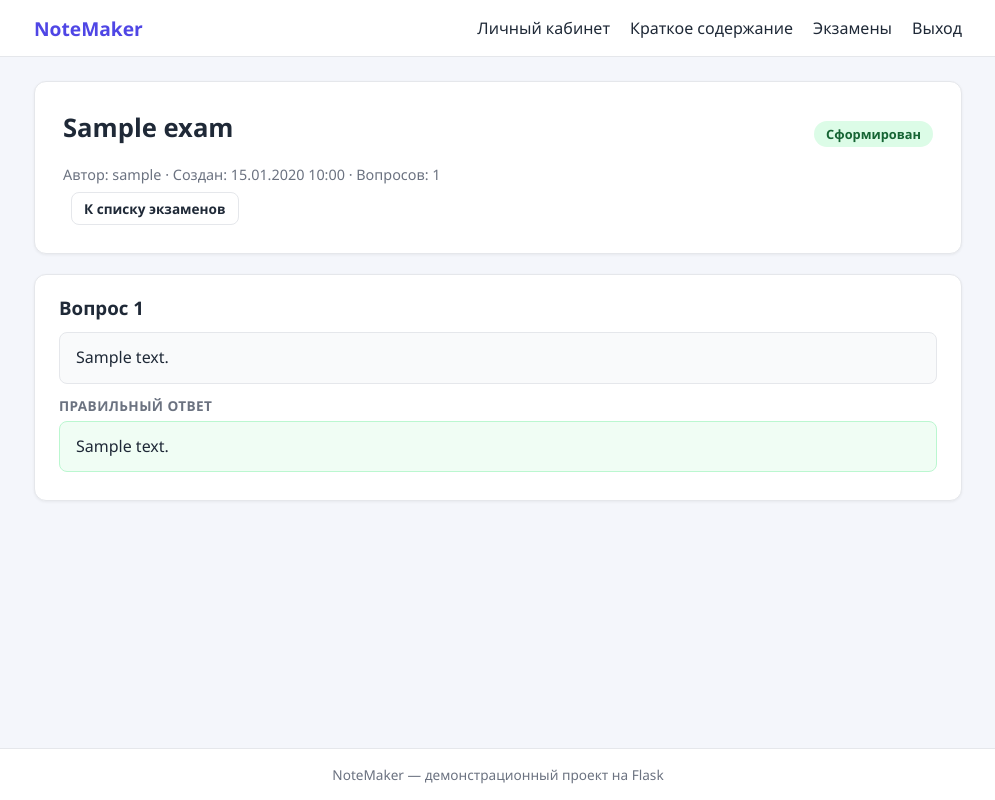
After one commit to alexitkes/notemaker, a Flask app: page /exams/1 in a window 1280 px wide. The commit adds this page. Shown: the whole page, without its empty margins (142-1137 px from the left). Run offline with Flask 3, Linux system fonts and the light colour scheme; the visitor is signed in with stand-in values (Sample User, id 1); tables that the repository leaves empty hold one stand-in row (values such as "Sample post"); parts of the project's set-up code (start-up, migrations or seed data) failed here and were passed over.

Commit message:
Добавить возможность проводить экзамены по статьям
Преподаватель создает объект экзамена, загружая в систему статью. При этом
ИИ-ассистент формирует список вопросов для проверки усвоения статьи и
сохраняет их в системе.

```diff
--- a/app.py
+++ b/app.py
@@ -18,10 +18,19 @@ from config import LLM_API_TYPE, LLM_MODEL, SECRET_KEY
 
 # Модели базы данных (db, User) определены в db_models.py и используются
 # также вспомогательными скриптами (change_password.py)
-from db_models import User, db
+from db_models import (
+    EXAM_STATUS_DRAFT,
+    EXAM_STATUS_PUBLISHED,
+    Exam,
+    ExamQuestion,
+    User,
+    db,
+)
 from llm_service import (
+    EXAM_QUESTION_COUNT,
     LLMConfigError,
     LLMRequestError,
+    generate_exam_questions,
     summarize_article,
 )
 
@@ -134,6 +143,268 @@ def logout():
     session.clear()
     flash("Вы вышли из системы.", "info")
     return redirect(url_for("login"))
+
+
+# --- Экзамены по статьям -----------------------------------------------------
+
+
+def _require_login():
+    """Возвращает текущего пользователя либо перенаправляет на вход."""
+    user = get_current_user()
+    if user is None:
+        flash("Войдите в систему, чтобы работать с экзаменами.", "info")
+        return None, redirect(url_for("login"))
+    return user, None
+
+
+def _get_own_draft(exam_id: int, user):
+    """Возвращает черновик экзамена, доступный пользователю для правки.
+
+    Черновик доступен только его автору и только пока он не опубликован.
+    При недоступности возвращает (None, ответ_с_перенаправлением).
+    """
+    exam = db.session.get(Exam, exam_id)
+    if exam is None:
+        flash("Экзамен не найден.", "error")
+        return None, redirect(url_for("exams"))
+    if exam.status != EXAM_STATUS_DRAFT:
+        flash("Этот экзамен уже сформирован и не редактируется.", "info")
+        return None, redirect(url_for("exam_view", exam_id=exam.id))
+    if exam.created_by != user.id:
+        flash("Доступ запрещён: черновик виден только его автору.", "error")
+        return None, redirect(url_for("exams"))
+    return exam, None
+
+
+@app.route("/exams")
+def exams():
+    """Список экзаменов: опубликованные видят все, черновики — только автор."""
+    user, redirect_response = _require_login()
+    if redirect_response is not None:
+        return redirect_response
+
+    published = (
+        Exam.query.filter_by(status=EXAM_STATUS_PUBLISHED)
+        .order_by(Exam.created_at.desc())
+        .all()
+    )
+    drafts = []
+    if user.role == "teacher":
+        drafts = (
+            Exam.query.filter_by(status=EXAM_STATUS_DRAFT, created_by=user.id)
+            .order_by(Exam.created_at.desc())
+            .all()
+        )
+    return render_template("exams.html", published=published, drafts=drafts)
+
+
+@app.route("/exams/create", methods=["GET", "POST"])
+def exam_create():
+    """Создание экзамена: загрузка статьи и генерация вопросов моделью."""
+    user, redirect_response = _require_login()
+    if redirect_response is not None:
+        return redirect_response
+    if user.role != "teacher":
+        flash(
+            "Создавать экзамены могут только пользователи с ролью "
+            "«Преподаватель».",
+            "error",
+        )
+        return redirect(url_for("exams"))
+
+    if request.method == "POST":
+        title = request.form.get("title", "").strip()
+        uploaded = request.files.get("article")
+        errors = []
+
+        if not title:
+            errors.append("Укажите название экзамена.")
+        if uploaded is None or not uploaded.filename:
+            errors.append("Выберите PDF-файл со статьёй.")
+        elif not uploaded.filename.lower().endswith(".pdf"):
+            errors.append("Допускаются только файлы в формате PDF.")
+
+        article_text = ""
+        if not errors:
+            raw = uploaded.read()
+            if not raw:
+                errors.append("Файл пустой.")
+            else:
+                try:
+                    article_text = extract_pdf_text(raw)
+                except Exception as exc:
+                    errors.append(f"Не удалось извлечь текст из PDF: {exc}")
+
+            if not errors and not article_text.strip():
+                errors.append(
+                    "Не удалось извлечь текст из PDF. Возможно, "
+                    "это скан-копия без текстового слоя."
+                )
+
+        pairs = []
+        if not errors:
+            try:
+                pairs, _truncated = generate_exam_questions(article_text)
+            except LLMRequestError as exc:
+                errors.append(
+                    f"Ошибка при генерации вопросов языковой моделью: {exc}"
+                )
+            except Exception as exc:
+                errors.append(f"Ошибка при генерации вопросов: {exc}")
+            if not errors and not pairs:
+                errors.append("Модель не вернула ни одного вопроса.")
+
+        if errors:
+            for message in errors:
+                flash(message, "error")
+        else:
+            exam = Exam(
+                title=title,
+                created_by=user.id,
+                article_text=article_text,
+                status=EXAM_STATUS_DRAFT,
+            )
+            for position, (question, answer) in enumerate(pairs, start=1):
+                exam.questions.append(
+                    ExamQuestion(
+                        position=position,
+                        question_text=question,
+                        answer_text=answer,
+                    )
+                )
+            db.session.add(exam)
+            db.session.commit()
+            flash("Черновик экзамена создан. Проверьте вопросы и ответы.", "success")
+            return redirect(url_for("exam_edit", exam_id=exam.id))
+
+    return render_template("exam_create.html", question_count=EXAM_QUESTION_COUNT)
+
+
+@app.route("/exams/<int:exam_id>")
+def exam_view(exam_id):
+    """Просмотр сформированного экзамена (для всех пользователей)."""
+    user, redirect_response = _require_login()
+    if redirect_response is not None:
+        return redirect_response
+
+    exam = db.session.get(Exam, exam_id)
+    if exam is None:
+        flash("Экзамен не найден.", "error")
+        return redirect(url_for("exams"))
+    if exam.is_draft and exam.created_by != user.id:
+        flash("Доступ запрещён: черновик виден только его автору.", "error")
+        return redirect(url_for("exams"))
+    return render_template("exam_view.html", exam=exam)
+
+
+@app.route("/exams/<int:exam_id>/edit")
+def exam_edit(exam_id):
+    """Редактирование черновика экзамена (только автор)."""
+    user, redirect_response = _require_login()
+    if redirect_response is not None:
+        return redirect_response
+    exam, redirect_response = _get_own_draft(exam_id, user)
+    if redirect_response is not None:
+        return redirect_response
+    return render_template("exam_edit.html", exam=exam)
+
+
+@app.route("/exams/<int:exam_id>/questions/<int:question_id>/edit", methods=["POST"])
+def exam_edit_question(exam_id, question_id):
+    """Ручное исправление вопроса или ответа в черновике."""
+    user, redirect_response = _require_login()
+    if redirect_response is not None:
+        return redirect_response
+    exam, redirect_response = _get_own_draft(exam_id, user)
+    if redirect_response is not None:
+        return redirect_response
+
+    question = db.session.get(ExamQuestion, question_id)
+    if question is None or question.exam_id != exam.id:
+        flash("Вопрос не найден.", "error")
+        return redirect(url_for("exam_edit", exam_id=exam.id))
+
+    question_text = request.form.get("question_text", "").strip()
+    answer_text = request.form.get("answer_text", "").strip()
+    if not question_text:
+        flash("Текст вопроса не может быть пустым.", "error")
+    else:
+        question.question_text = question_text
+        question.answer_text = answer_text
+        db.session.commit()
+        flash("Вопрос сохранён.", "success")
+    return redirect(url_for("exam_edit", exam_id=exam.id))
+
+
+@app.route("/exams/<int:exam_id>/questions/<int:question_id>/delete", methods=["POST"])
+def exam_delete_question(exam_id, question_id):
+    """Удаление вопроса с генерацией нового вопроса моделью вместо него."""
+    user, redirect_response = _require_login()
+    if redirect_response is not None:
+        return redirect_response
+    exam, redirect_response = _get_own_draft(exam_id, user)
+    if redirect_response is not None:
+        return redirect_response
+
+    question = db.session.get(ExamQuestion, question_id)
+    if question is None or question.exam_id != exam.id:
+        flash("Вопрос не найден.", "error")
+        return redirect(url_for("exam_edit", exam_id=exam.id))
+
+    # Сначала запрашиваем замену у модели: если генерация не удастся,
+    # существующий вопрос не удаляем.
+    try:
+        pairs, _truncated = generate_exam_questions(exam.article_text, count=1)
+    except LLMRequestError as exc:
+        flash(f"Не удалось сгенерировать новый вопрос: {exc}", "error")
+        return redirect(url_for("exam_edit", exam_id=exam.id))
+    except Exception as exc:
+        flash(f"Не удалось сгенерировать новый вопрос: {exc}", "error")
+        return redirect(url_for("exam_edit", exam_id=exam.id))
+
+    new_position = (
+        db.session.query(db.func.max(ExamQuestion.position))
+        .filter_by(exam_id=exam.id)
+        .scalar()
+        or 0
+    ) + 1
+
+    db.session.delete(question)
+    new_question_text, new_answer_text = pairs[0]
+    exam.questions.append(
+        ExamQuestion(
+            position=new_position,
+            question_text=new_question_text,
+            answer_text=new_answer_text,
+        )
+    )
+    db.session.commit()
+    flash("Вопрос удалён, вместо него сгенерирован новый вопрос.", "success")
+    return redirect(url_for("exam_edit", exam_id=exam.id))
+
+
+@app.route("/exams/<int:exam_id>/publish", methods=["POST"])
+def exam_publish(exam_id):
+    """Завершение работы над экзаменом: черновик становится сформированным."""
+    user, redirect_response = _require_login()
+    if redirect_response is not None:
+        return redirect_response
+    exam, redirect_response = _get_own_draft(exam_id, user)
+    if redirect_response is not None:
+        return redirect_response
+
+    if not exam.questions:
+        flash(
+            "Нельзя сформировать экзамен без вопросов. Добавьте хотя бы "
+            "один вопрос.",
+            "error",
+        )
+        return redirect(url_for("exam_edit", exam_id=exam.id))
+
+    exam.status = EXAM_STATUS_PUBLISHED
+    db.session.commit()
+    flash("Экзамен сформирован и доступен преподавателям и студентам.", "success")
+    return redirect(url_for("exam_view", exam_id=exam.id))
 
 
 @app.route("/admin/users")
--- a/static/style.css
+++ b/static/style.css
@@ -155,6 +155,7 @@ h1 {
 }
 
 .form-group input,
+.form-group textarea,
 .role-form select {
     width: 100%;
     padding: 10px 12px;
@@ -163,9 +164,12 @@ h1 {
     font-size: 0.95rem;
     background: #fff;
     color: var(--text);
+    font-family: inherit;
+    resize: vertical;
 }
 
 .form-group input:focus,
+.form-group textarea:focus,
 .role-form select:focus {
     outline: 2px solid var(--primary);
     outline-offset: 1px;
@@ -321,6 +325,72 @@ h1 {
     border-radius: 8px;
 }
 
+/* ---------- Экзамены ---------- */
+.exams-header {
+    display: flex;
+    align-items: center;
+    justify-content: space-between;
+    gap: 12px;
+    flex-wrap: wrap;
+}
+
+.badge-draft {
+    background: #fef3c7;
+    color: #92400e;
+}
+
+.badge-published {
+    background: #dcfce7;
+    color: #166534;
+}
+
+.exam-question-card {
+    padding: 20px 24px;
+}
+
+.exam-question-card h3 {
+    margin-bottom: 12px;
+}
+
+.exam-question-card h4 {
+    margin: 12px 0 6px;
+    color: var(--muted);
+    font-size: 0.85rem;
+    text-transform: uppercase;
+    letter-spacing: 0.03em;
+}
+
+.exam-question-actions {
+    margin-bottom: 12px;
+}
+
+.exam-question-text,
+.exam-answer-text {
+    white-space: pre-wrap;
+    overflow-wrap: break-word;
+    line-height: 1.6;
+    margin-bottom: 8px;
+    padding: 12px 16px;
+    background: #f9fafb;
+    border: 1px solid var(--border);
+    border-radius: 8px;
+}
+
+.exam-answer-text {
+    background: #f0fdf4;
+    border-color: #bbf7d0;
+}
+
+.btn-danger {
+    background: #fef2f2;
+    border-color: #fecaca;
+    color: var(--error);
+}
+
+.btn-danger:hover:not(:disabled) {
+    background: #fee2e2;
+}
+
 /* ---------- Подвал ---------- */
 .footer {
     border-top: 1px solid var(--border);
--- a/templates/base.html
+++ b/templates/base.html
@@ -14,6 +14,7 @@
             {% if current_user %}
                 <a href="{{ url_for('index') }}">Личный кабинет</a>
                 <a href="{{ url_for('summary') }}">Краткое содержание</a>
+                <a href="{{ url_for('exams') }}">Экзамены</a>
                 {% if current_user.role == 'administrator' %}
                     <a href="{{ url_for('admin_users') }}">Пользователи</a>
                 {% endif %}
--- /dev/null
+++ b/templates/exam_view.html
@@ -0,0 +1,27 @@
+{% extends "base.html" %}
+{% block title %}{{ exam.title }} — NoteMaker{% endblock %}
+{% block content %}
+
+<div class="card">
+    <div class="exams-header">
+        <h1>{{ exam.title }}</h1>
+        <span class="badge badge-published">Сформирован</span>
+    </div>
+    <p class="muted">
+        Автор: {{ exam.author.username if exam.author else '—' }} ·
+        Создан: {{ exam.created_at.strftime('%d.%m.%Y %H:%M') }} ·
+        Вопросов: {{ exam.questions|length }}
+    </p>
+    <a href="{{ url_for('exams') }}" class="btn btn-small">К списку экзаменов</a>
+</div>
+
+{% for question in exam.questions %}
+    <div class="card exam-question-card">
+        <h3>Вопрос {{ loop.index }}</h3>
+        <div class="exam-question-text">{{ question.question_text }}</div>
+        <h4>Правильный ответ</h4>
+        <div class="exam-answer-text">{{ question.answer_text }}</div>
+    </div>
+{% endfor %}
+
+{% endblock %}
```
Also changed, not shown: db_models.py (+59 -0 lines), llm_service.py (+67 -0 lines), templates/exam_create.html (added, +33 -0 lines), templates/exam_edit.html (added, +57 -0 lines), templates/exams.html (added, +87 -0 lines), README.md.
